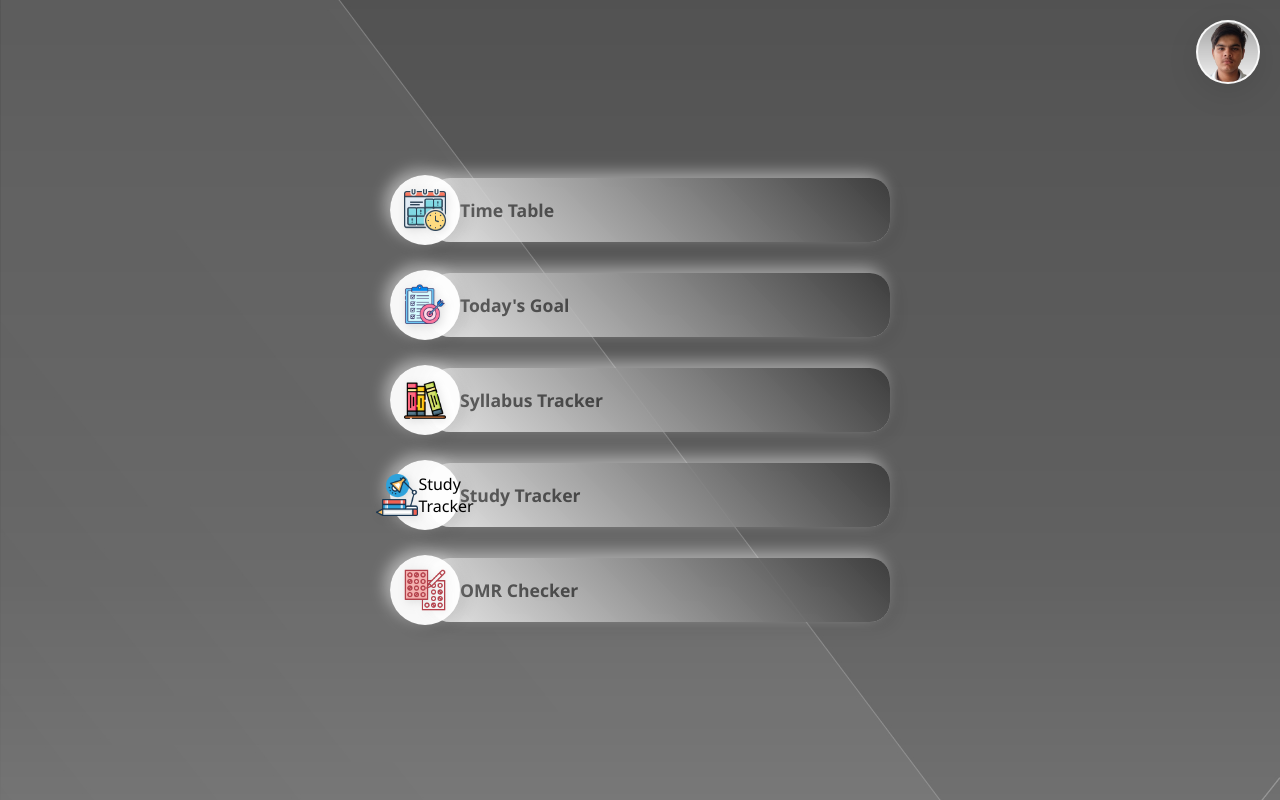
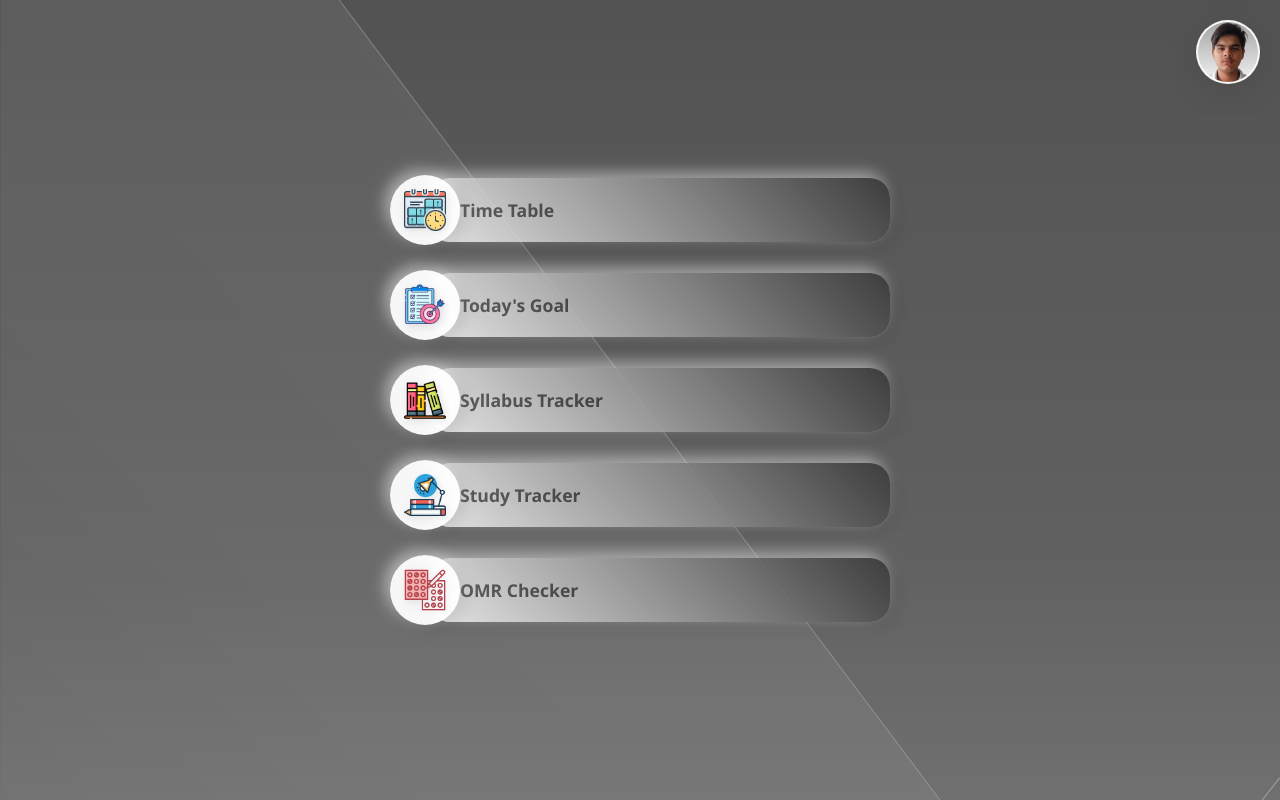
Before and after one commit to Princuu1/Study2, a plain HTML site: page index.html in a window 1280 px wide. Drawn offline with Linux system fonts and the light colour scheme.

Commit message:
Update index.html

```diff
--- a/index.html
+++ b/index.html
@@ -210,7 +210,7 @@
             <a href="https://pk-github985.github.io/exam-tracker/" class="text">Syllabus Tracker</a>
         </div>
         <div class="menu-item">
-            <div class="circle"><img src="study.png" alt="Icon">Study Tracker</div>
+            <div class="circle"><img src="study.png" alt="Icon"></div>
             <a href="https://pk-github985.github.io/Studytracker/" class="text">Study Tracker</a>
         </div>
         <div class="menu-item">
```
